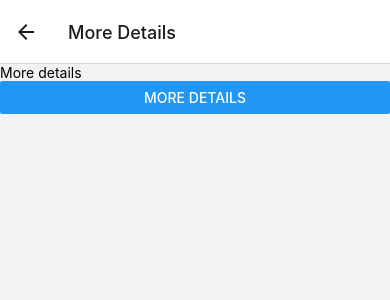
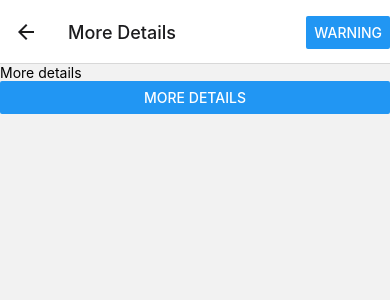
Before and after one commit to J3rrrrry/5520, a React Native app: screen /Details in a window 390 px wide. Shown: the top 300 px of the page. Built offline with nearby package versions, Linux system fonts and the light colour scheme.

Commit message:
Use headerright to add a button to the right side of details header

```diff
--- a/App.js
+++ b/App.js
@@ -3,6 +3,8 @@ import Home from "./Components/Home";
 import { NavigationContainer } from "@react-navigation/native";
 import { createNativeStackNavigator } from "@react-navigation/native-stack";
 import GoalDetails from "./Components/GoalDetails";
+import { Button } from "react-native";
+
 const Stack = createNativeStackNavigator();
 export default function App() {
   return (
@@ -23,6 +25,16 @@ export default function App() {
           options={({ route }) => {
             return {
               title: route.params ? route.params.goalData.text : "More Details",
+              headerRight: () => {
+                return (
+                  <Button
+                    title="Warning"
+                    onPress={() => {
+                      console.log("warning");
+                    }}
+                  />
+                );
+              },
             };
           }}
         />
--- a/Components/GoalDetails.js
+++ b/Components/GoalDetails.js
@@ -11,7 +11,7 @@ export default function GoalDetails({ navigation, route }) {
     <View>
       {route.params ? (
         <Text>
-          This is details of a goal with text {route.params.goalData.text} and
+          Details of a goal with text {route.params.goalData.text} and
           id {route.params.goalData.id}
         </Text>
       ) : (
```
